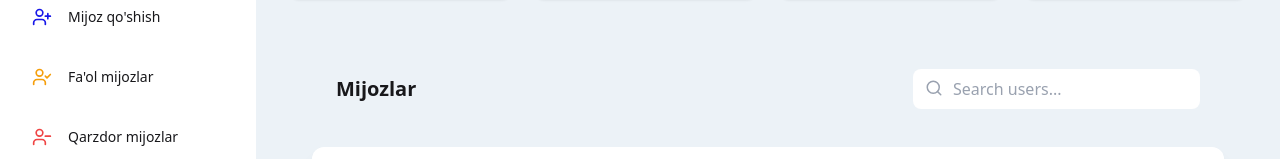
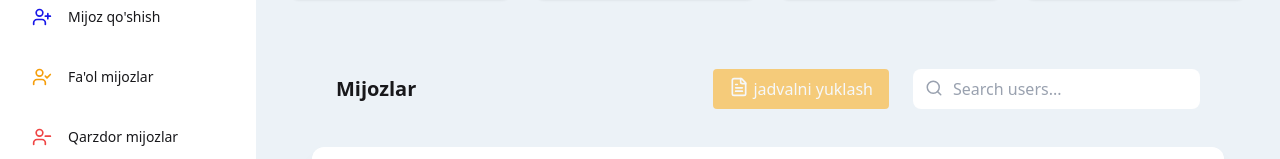
Before and after one commit to raqamli-it/DilshodaKosmetolog, a React (Vite) app: page / in a window 1280 px wide. Shown: the part 157-316 px from the top of the page. Built offline with nearby package versions, Linux system fonts and the light colour scheme; no server answers; sample sign-in values are in the browser's storage.

Commit message:
pdf btn added

```diff
--- /dev/null
+++ b/src/components/PdfDw.jsx
@@ -0,0 +1,44 @@
+import jsPDF from 'jspdf';
+
+import autoTable from "jspdf-autotable";
+import { FileText } from 'lucide-react';
+export default function PdfDw({ apiData }) {
+
+  const generatePDF = () => {
+    const doc = new jsPDF();
+
+    doc.text('Bemorlar Ro‘yxati', 14, 16);
+
+    const tableColumn = ['ID', 'Ism', 'Viloyat', 'Kasallik Turi', 'Telefon raqam', 'Status'];
+    const tableRows = [];
+
+    apiData.forEach((item, i) => {
+      const row = [
+        i + 1,
+        item.full_name,
+        item.region.name || 'Noma\'lum',
+        item.type_disease?.name || 'Noma\'lum',
+        item.phone_number || '',
+        item.status === "debtor" ? "qarzdor" : item.status === "treated" ? "davolangan" : "to'langan",
+      ];
+      tableRows.push(row);
+    });
+
+    autoTable(doc, {
+      head: [tableColumn],
+      body: tableRows,
+      startY: 20,
+    });
+
+    doc.save('bemorlar.pdf');
+  };
+  return (
+    <button
+      disabled={!apiData.length} // Agar ma'lumotlar bo'sh bo'lsa, tugmani o'chirish
+      onClick={generatePDF}
+      className={`flex gap-1 px-4 py-2 bg-[orange] text-white rounded hover:bg-orange-500 ${!apiData.length ? 'opacity-50 cursor-not-allowed' : ''}`}
+    >
+      <FileText size={20} className="" /> jadvalni yuklash
+    </button>
+  )
+}
--- a/src/pages/ActiveUser.jsx
+++ b/src/pages/ActiveUser.jsx
@@ -6,6 +6,7 @@ import Bredcamp from "../components/Bredcamp";
 import UsersTable from "../components/user/UsersTable";
 import { endpoints } from "../config/endpoinds";
 import { DataService } from "../config/DataService";
+import PdfDw from "../components/PdfDw";
 
 const ActiveUser = () => {
   const [apiData, setApiData] = useState([]); // API dan kelgan data
@@ -114,6 +115,9 @@ const ActiveUser = () => {
         >
           <div className="flex justify-between items-center mb-6 px-6">
             <Bredcamp title={"Fa'ol mijozlar"} />
+            <div className="flex items-center gap-6">
+              <PdfDw apiData={apiData} />
+
               <div className="relative">
                 <input
                   type="text"
@@ -126,7 +130,7 @@ const ActiveUser = () => {
                   className="absolute left-3 top-2.5 text-gray-400"
                   size={18}
                 />
-            </div>
+              </div></div>
           </div>
           {/* Table */}
           {loading ? (
--- a/src/pages/DebtorUser.jsx
+++ b/src/pages/DebtorUser.jsx
@@ -7,6 +7,7 @@ import { DataService } from "../config/DataService";
 import Header from "../components/Header";
 import Bredcamp from "../components/Bredcamp";
 import UsersTable from "../components/user/UsersTable";
+import PdfDw from "../components/PdfDw";
 
 
 const DebtorUser = () => {
@@ -114,6 +115,8 @@ const DebtorUser = () => {
         >
           <div className="flex justify-between items-center mb-6 px-6">
             <Bredcamp title={"Qarzdor mijozlar"} />
+            <div className="flex items-center gap-6">
+              <PdfDw apiData={apiData} />
               <div className="relative">
                 <input
                   type="text"
@@ -126,6 +129,7 @@ const DebtorUser = () => {
                   className="absolute left-3 top-2.5 text-gray-400"
                   size={18}
                 />
+              </div>
             </div>
           </div>
           {/* Table */}
--- a/src/pages/HomePg.jsx
+++ b/src/pages/HomePg.jsx
@@ -1,4 +1,4 @@
-import { UserCheck, UserPlus, UsersIcon, UserRound, UserMinus, Search, ArrowDownRightSquare } from "lucide-react";
+import { UserCheck, UserPlus, UsersIcon, UserRound, UserMinus, Search, ArrowDownRightSquare, FileText } from "lucide-react";
 
 import { motion } from "framer-motion";
 import { useEffect, useState } from "react";
@@ -9,6 +9,7 @@ import { endpoints } from "../config/endpoinds";
 import { DataService } from "../config/DataService";
 import UsersTable from "../components/user/UsersTable";
 import { useNavigate } from "react-router-dom";
+import PdfDw from "../components/PdfDw";
 
 const HomePage = () => {
   const navigate = useNavigate();
@@ -122,6 +123,10 @@ const HomePage = () => {
     fetchData(value, 1); // Qidiruv bilan birinchi sahifa uchun API chaqiriladi
 
   };
+
+
+
+
   return (
     <div className="flex-1 overflow-auto relative z-10">
       <Header title="Products" />
@@ -159,8 +164,14 @@ const HomePage = () => {
           transition={{ delay: 0.2 }}
         >
           <div className="flex justify-between items-center mb-6 px-6">
+            <div className="flex items-center gap-2">
               <Bredcamp title={"Mijozlar"} />
+
+            </div>
+            <div className="flex items-center gap-6">
+              <PdfDw apiData={apiData} />
               <div className="relative">
+
                 <input
                   type="text"
                   value={searchTerm}
@@ -172,6 +183,8 @@ const HomePage = () => {
                   className="absolute left-3 top-2.5 text-gray-400"
                   size={18}
                 />
+              </div>
+
             </div>
           </div>
           {/* Table */}
--- a/src/pages/RecovredUser.jsx
+++ b/src/pages/RecovredUser.jsx
@@ -6,6 +6,7 @@ import Bredcamp from "../components/Bredcamp";
 import UsersTable from "../components/user/UsersTable";
 import { endpoints } from "../config/endpoinds";
 import { DataService } from "../config/DataService";
+import PdfDw from "../components/PdfDw";
 
 const RecovredUser = () => {
   // const [apiData, setApiData] = useState([]); // API dan kelgan data
@@ -115,6 +116,8 @@ const RecovredUser = () => {
         >
           <div className="flex justify-between items-center mb-6 px-6">
             <Bredcamp title={"Sog'aygan mijozlar"} />
+            <div className="flex items-center gap-6">
+              <PdfDw apiData={apiData} />
               <div className="relative">
                 <input
                   type="text"
@@ -127,7 +130,7 @@ const RecovredUser = () => {
                   className="absolute left-3 top-2.5 text-gray-400"
                   size={18}
                 />
-            </div>
+              </div></div>
           </div>
           {/* Table */}
           {loading ? (
```
Also changed, not shown: src/components/user/UsersTable.jsx (+6 -4 lines), 1 other file (tests, documents, lock files or other folders). Lines whose indentation alone changed are shown as unchanged.
